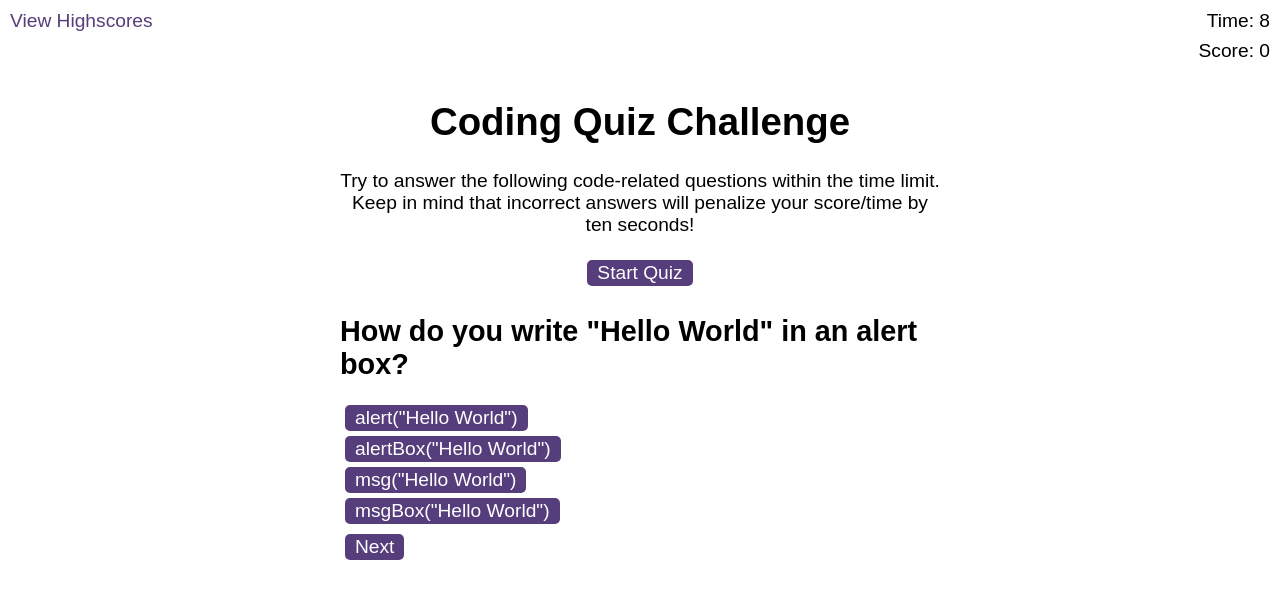
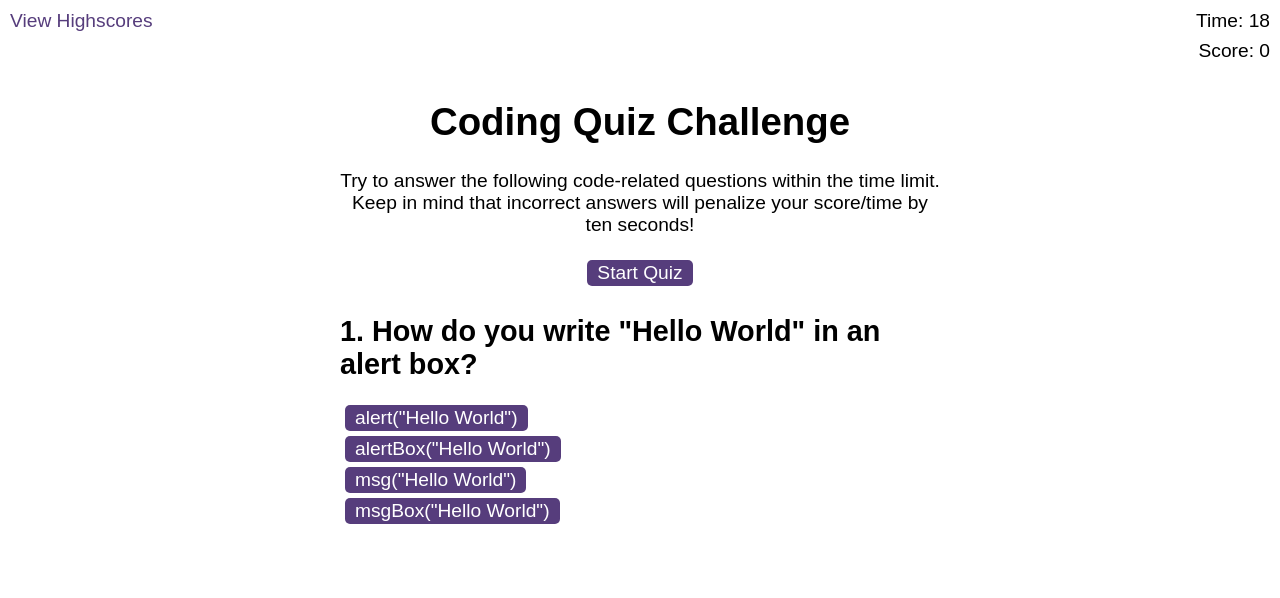
Before and after one commit to ljenchik/quiz, a plain HTML site: page index.html in a window 1280 px wide. Both pictures are taken after a click on the button "Start Quiz". Drawn offline with Linux system fonts and the light colour scheme.

Commit message:
Removed next button

```diff
--- a/assets/css/styles.css
+++ b/assets/css/styles.css
@@ -48,7 +48,7 @@ ol {
 li {
   padding: 5px;
   list-style: decimal inside none;
-  margin-left: 10px;
+  margin-left: 5px;
 }
 
 li:nth-child(odd) {
--- a/assets/js/logic.js
+++ b/assets/js/logic.js
@@ -1,15 +1,20 @@
 // Header
 let timerEl = document.querySelector("#time");
 let scoreEl = document.querySelector("#score");
-// Question and answers
+
+// Start button
 let startButton = document.querySelector("#start");
+
+// Question and answers section
 let questionTitle = document.querySelector("#question-title");
 let choices = document.querySelector("#choices");
 let questionSection = document.querySelector("#questions");
+
 // Next button
-let nextButton = document.createElement("button");
-nextButton.textContent = "Next";
-questionSection.appendChild(nextButton);
+// let nextButton = document.createElement("button");
+// nextButton.textContent = "Next";
+// questionSection.appendChild(nextButton);
+
 // End of quiz
 let endOfQuizMessage = document.querySelector("#end-screen");
 let finalScore = document.querySelector("#final-score");
@@ -19,25 +24,44 @@ let submitMessage = document.createElement("h4");
 let feedback = document.querySelector("#feedback");
 
 let highscores = [];
+let score = 0;
+let timer;
+let secondsLeft;
+
+startButton.addEventListener("click", startQuiz);
+
+function startQuiz() {
+  secondsLeft = 20;
+  startButton.disabled = true;
+  startTimer();
+  init();
+}
+
+function startTimer() {
+  timer = setInterval(function () {
+    secondsLeft--;
+    timerEl.textContent = secondsLeft;
+    if (secondsLeft <= 0) {
+      clearInterval(timer);
+      timerEl.textContent = 0;
+    }
+  }, 1000);
+}
 
 function init() {
+  endOfQuizMessage.classList.add("hide");
+  feedback.classList.add("hide");
+  questionSection.classList.remove("hide");
+
   let storedScores = JSON.parse(localStorage.getItem("highscores"));
   if (storedScores !== null) {
     highscores = storedScores;
   }
-}
-
-let score = 0;
-let secondsLeft = 10;
-
-function renderQuestionTitle(currentQuestion) {
-  questionTitle.innerHTML = "";
-  questionTitle.textContent = questions[currentQuestion][0];
+  renderQuestion(0);
 }
 
 function renderAnswers(currentQuestion) {
   choices.innerHTML = "";
-  feedback.innerHTML = "";
 
   for (let j = 0; j < questions[currentQuestion][1].length; j++) {
     let answerEl = document.createElement("button");
@@ -47,10 +71,8 @@ function renderAnswers(currentQuestion) {
 
     answerEl.addEventListener("click", function (event) {
       event.preventDefault();
-      feedback.classList.remove("hide");
+
       let message = document.createElement("h4");
-      feedback.appendChild(message);
-
       if (
         parseInt(answerEl.getAttribute("data-index")) ===
         questions[currentQuestion][2]
@@ -62,65 +84,49 @@ function renderAnswers(currentQuestion) {
         message.textContent = "Wrong!";
         secondsLeft -= 10;
       }
+
+      feedback.classList.remove("hide");
+      feedback.appendChild(message);
+
+      renderQuestion(currentQuestion + 1);
     });
   }
-  feedback.innerHTML = "";
 }
 
 function renderQuestion(currentQuestion) {
-  endOfQuizMessage.classList.add("hide");
-  questionSection.classList.remove("hide");
-  feedback.classList.add("hide");
-
-  feedback.innerHTML = "";
-
-  renderQuestionTitle(currentQuestion);
-  renderAnswers(currentQuestion);
-
-  nextButton.addEventListener("click", function (event) {
-    event.preventDefault();
-    if (secondsLeft <= 0 || currentQuestion + 1 >= questions.length) {
+  if (currentQuestion < questions.length && secondsLeft > 0) {
+    questionTitle.innerHTML = "";
+    questionTitle.textContent = `${currentQuestion + 1}. ${
+      questions[currentQuestion][0]
+    }`;
+    renderAnswers(currentQuestion);
+  }
+  else {
       questionSection.classList.add("hide");
+      feedback.classList.remove("hide");
       endOfQuizMessage.classList.remove("hide");
+      secondsLeft = 0;
       finalScore.textContent = score;
-    } else {
-      renderQuestion(currentQuestion + 1);
     }
-  });
 }
-
-startButton.addEventListener("click", function (event) {
-  event.preventDefault();
-  init();
-  score = 0;
-  secondsLeft = 10;
-  renderQuestion(0);
-  // Sets interval in variable
-  var timerInterval = setInterval(function () {
-    secondsLeft--;
-    timerEl.textContent = secondsLeft;
-    if (secondsLeft <= 0) {
-      clearInterval(timerInterval);
-      timerEl.textContent = 0;
-    }
-  }, 1000);
-});
 
 submitButton.addEventListener("click", function (event) {
   event.preventDefault();
   feedback.classList.add("hide");
 
   var player = {
-    initials: initialsInput.value.trim()
+    initials: initialsInput.value.trim().toUpperCase(),
   };
+
   feedback.innerHTML = "";
 
   if (!player.initials) {
-    endOfQuizMessage.textContent = "Enter your initials";
+    feedback.classList.remove("hide");
+    feedback.textContent = "Enter your initials, please";
   } else {
     player.score = score;
     highscores.push(player);
     localStorage.setItem("highscores", JSON.stringify(highscores));
-    window.location.href = 'highscores.html';
+    window.location.href = "highscores.html";
   }
 });
--- a/assets/js/scores.js
+++ b/assets/js/scores.js
@@ -1,5 +1,6 @@
 // List of scores
 let listOfScores = document.querySelector("#highscores");
+
 // Button to clear scores
 let clearButton = document.querySelector("#clear");
 
@@ -7,7 +8,6 @@ function displayScores() {
   let highscoresStored = JSON.parse(localStorage.getItem("highscores"));
   if (highscoresStored !== null) {
     sortArray(highscoresStored);
-
     for (let i = 0; i < highscoresStored.length; i++) {
       let scoreEl = document.createElement("li");
       scoreEl.textContent =
--- a/index.html
+++ b/index.html
@@ -12,7 +12,7 @@
   <body>
     <div class="scores"><a href="highscores.html">View Highscores</a></div>
 
-    <div class="timer">Time: <span id="time">10</span></div>
+    <div class="timer">Time: <span id="time">20</span></div>
     <div class="score">Score: <span id="score">0</span></div>
 
     <div class="wrapper">
```
